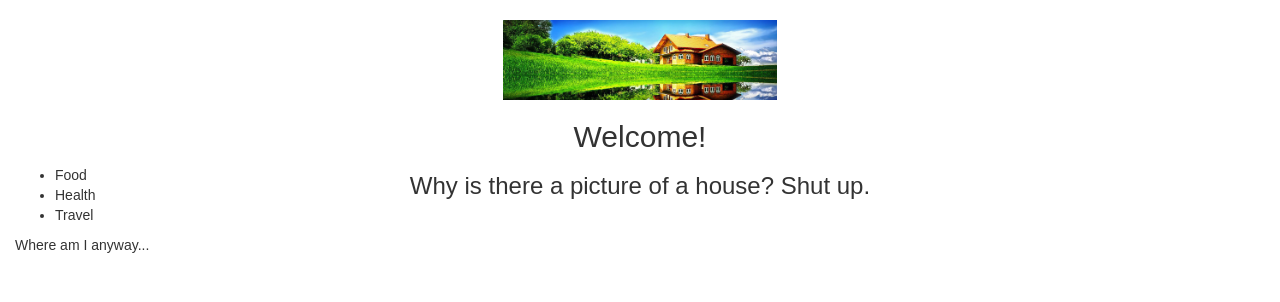
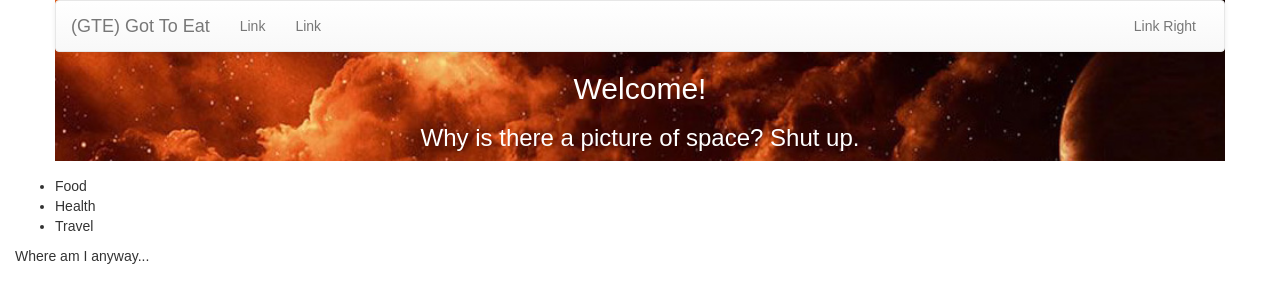
Before and after one commit to idhere703/gte, a React (Create React App) app: page / in a window 1280 px wide. Shown: the top 302 px of the page. Built offline with nearby package versions, Linux system fonts and the light colour scheme.

Commit message:
Needs a little more work... Or a lot. Either or.

```diff
--- a/src/App.css
+++ b/src/App.css
@@ -3,13 +3,14 @@
 }
 
 .App-logo {
-  height: 80px;
+  background-image: url('space-logo.jpg');
+  background-repeat: no-repeat;
+  background-size: 100%;
+  color: white;
 }
 
 .App-header {
   text-align: center;
-  height: 150px;
-  padding: 20px;
 }
 
 .App-body {
--- a/src/App.js
+++ b/src/App.js
@@ -1,5 +1,13 @@
 import React, { Component } from 'react';
-import logo from './house-logo.jpg';
+import {
+  Navbar,
+  Nav,
+  NavItem,
+  Grid,
+  Row,
+  Col
+ } from 'react-bootstrap'
+import logo from './space-logo.jpg';
 import './App.css';
 import { render } from 'react-dom';
 import { Tab, Tabs, TabList, TabPanel } from 'react-tabs';
@@ -19,11 +27,43 @@ class App extends Component {
   render() {
     return (
       <div className="App">
-        <div className="App-header">
-          <img src={logo} className="App-logo" alt="logo" />
-          <h2>Welcome!</h2>
-          <h3>Why is there a picture of a house? Shut up.</h3>
-        </div>
+
+        <Grid>
+          <Row className="show-grid App-logo">
+            <Col>
+              <div className="App-header">
+                <Navbar collapseOnSelect>
+                  <Navbar.Header>
+                    <Navbar.Brand>
+                      <a href="#">(GTE) Got To Eat</a>
+                    </Navbar.Brand>
+                    <Navbar.Toggle />
+                  </Navbar.Header>
+                  <Navbar.Collapse>
+                    <Nav>
+                      <NavItem eventKey={1} href="#">Link</NavItem>
+                      <NavItem eventKey={2} href="#">Link</NavItem>
+                    </Nav>
+                    <Nav pullRight>
+                      <NavItem eventKey={1} href="#">Link Right</NavItem>
+                    </Nav>
+                  </Navbar.Collapse>
+                </Navbar>
+
+                <h2>Welcome!</h2>
+                <h3>Why is there a picture of space? Shut up.</h3>
+
+              </div>
+            </Col>
+
+          </Row>
+
+          <Row>
+
+          </Row>
+
+        </Grid>
+
         <div className="App-body">
           <Tabs
             onSelect={this.handleSelect}
```
Also changed, not shown: src/space-logo.jpg (added).
